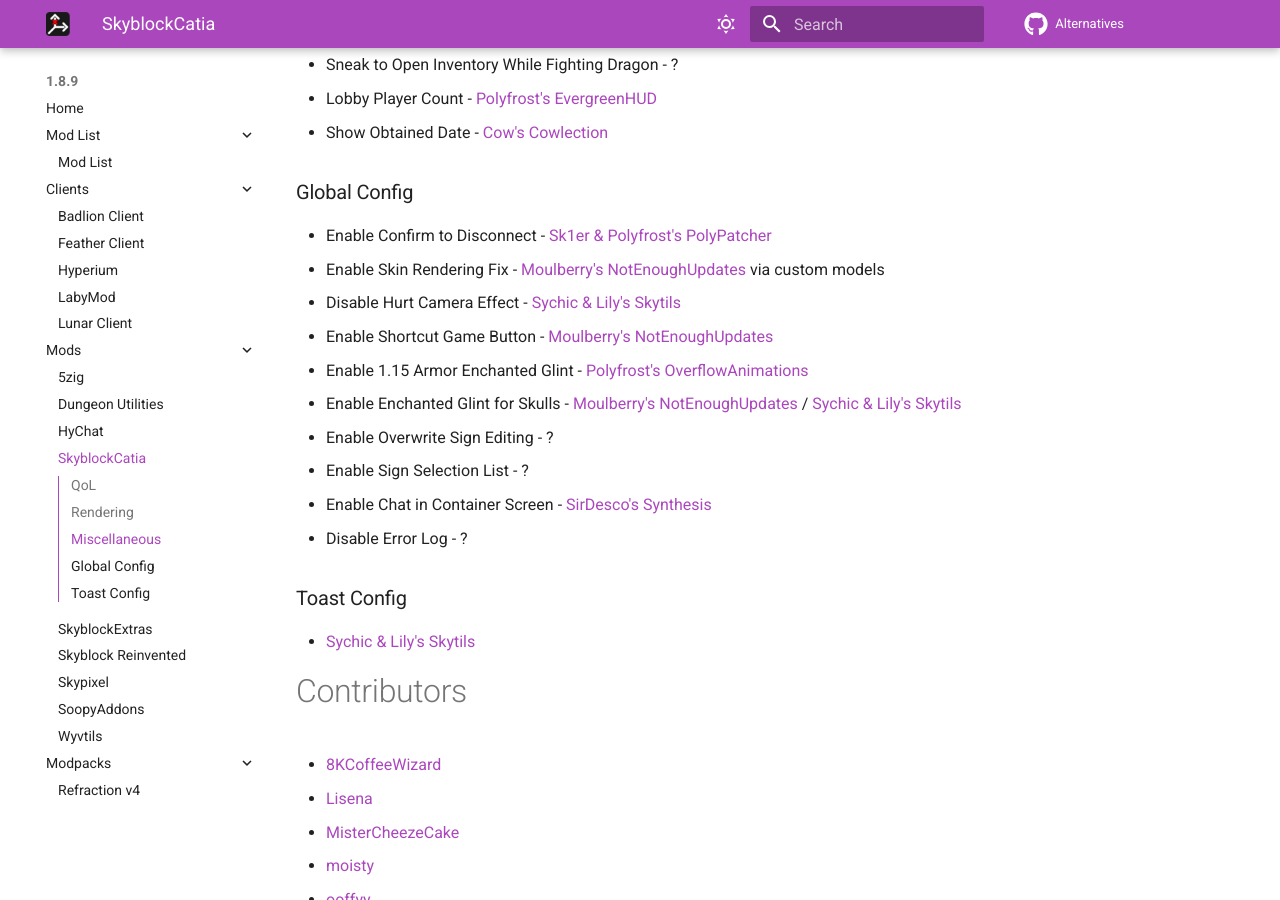
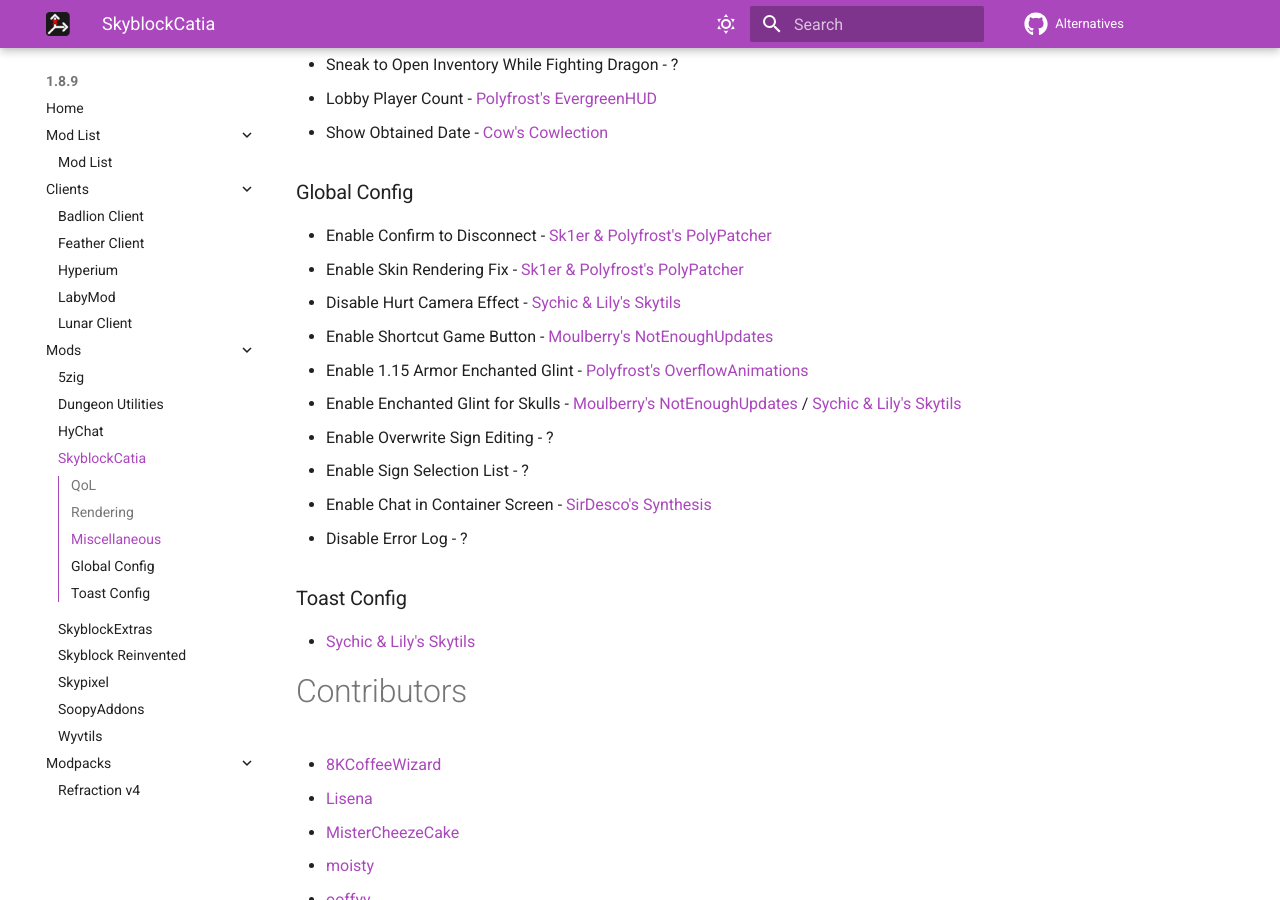
Before and after one commit to MicrocontrollersDev/Alternatives, an MkDocs documentation site: the page built from docs/1.8.9/skyblockcatia.md, in a window 1280 px wide and 900 px high, scrolled down 1209 px. Built offline with MkDocs 1.6.1 and Material for MkDocs 9.7.7, drawn with Linux system fonts in a browser that asks for light colours; comment, search, counter and statistics services are not loaded.

Commit message:
polypatcher skin fix

```diff
--- a/docs/1.8.9/skyblockcatia.md
+++ b/docs/1.8.9/skyblockcatia.md
@@ -46,7 +46,7 @@
 ### Global Config
 
 * Enable Confirm to Disconnect - [Sk1er & Polyfrost's PolyPatcher](https://modrinth.com/mod/patcher)
-* Enable Skin Rendering Fix - [Moulberry's NotEnoughUpdates](https://modrinth.com/mod/notenoughupdates) via custom models
+* Enable Skin Rendering Fix - [Sk1er & Polyfrost's PolyPatcher](https://modrinth.com/mod/patcher)
 * Disable Hurt Camera Effect - [Sychic & Lily's Skytils](https://github.com/Skytils/SkytilsMod/releases/latest)
 * Enable Shortcut Game Button - [Moulberry's NotEnoughUpdates](https://modrinth.com/mod/notenoughupdates)
 * Enable 1.15 Armor Enchanted Glint - [Polyfrost's OverflowAnimations](https://modrinth.com/mod/animations)
```
